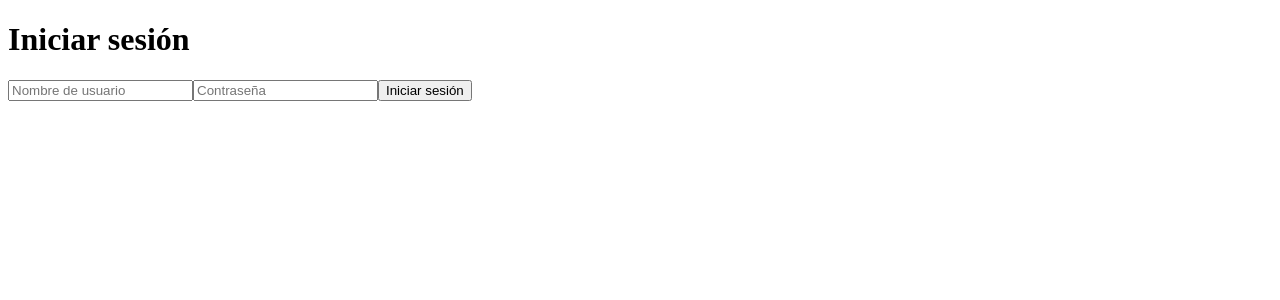
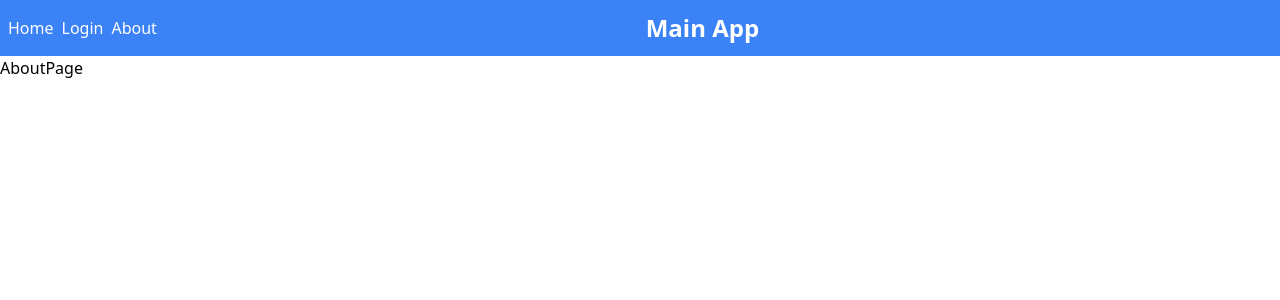
Before and after one commit to laurarengifo09/HOMEWORKS, a React (Create React App) app in the folder challenges/: page / in a window 1280 px wide. Shown: the top 300 px of the page. Built offline with nearby package versions, Linux system fonts and the light colour scheme.

Commit message:
challenge-11

```diff
--- a/challenges/package.json
+++ b/challenges/package.json
@@ -14,7 +14,6 @@
     "react-router-dom": "^6.10.0",
     "react-scripts": "5.0.1",
     "styled-components": "^5.3.9",
-    "tailwindcss": "^3.3.1",
     "web-vitals": "^2.1.4"
   },
   "scripts": {
@@ -40,5 +39,8 @@
       "last 1 firefox version",
       "last 1 safari version"
     ]
+  },
+  "devDependencies": {
+    "tailwindcss": "^3.3.1"
   }
 }
--- a/challenges/src/App.js
+++ b/challenges/src/App.js
@@ -1,11 +1,11 @@
 import logo from './logo.svg';
 import './index.css';
 import { TodoApp } from './Components/Challenge 10/TodoApp';
-import { MainApp } from './Components/pages/MainApp';
+// import { MainApp } from './Components/pages/MainApp';
 import { Small } from './Components/Small';
 import { Memorize } from './Components/Memorize';
 import { NavComponent } from './Components/Challenge11/NavComponents';
-import { LoginPage } from './Components/pages/Challenge12/LoginPage';
+// import { LoginPage } from './Components/pages/Challenge12/LoginPage';
 // import { NavComponent } from './Components/NavComponent';
 
 
@@ -13,11 +13,7 @@ function App() {
   return (
     <div >
       <>
-        {/* <FirstApp></FirstApp>
-        <Counter sum={0}></Counter> */}
-        {/* <Button></Button> */}
-        {/* <GifExpertApp></GifExpertApp> */}
-        <LoginPage></LoginPage>
+        <NavComponent></NavComponent>
       </>
     </div>
   );
--- a/challenges/src/Components/pages/Challenge12/PrivateRoutes.js
+++ b/challenges/src/Challenge12/PrivateRoutes.js
@@ -1,6 +1,6 @@
 import React,{useContext} from "react";
 import { useLocation } from "react-router";
-import { UserContext } from "../../../Context/UserContext";
+import { UserContext } from "../Context/UserContext";
 
 
 export const PrivateRoutes =({children})=>{
--- a/challenges/src/Components/Challenge11/NavComponents.js
+++ b/challenges/src/Components/Challenge11/NavComponents.js
@@ -1,6 +1,6 @@
 import React from 'react';
 import {Link, BrowserRouter,Route, Routes, Navigate} from 'react-router-dom';
-import { LoginPage } from '../pages/Challenge12/LoginPage';
+import { LoginPage } from '../../Challenge12/LoginPage';
 import { HomePage } from '../pages/HomePage';
 import { AboutPage } from '../pages/AboutPage';
 
@@ -8,12 +8,16 @@ import { AboutPage } from '../pages/AboutPage';
 
 export const NavComponent =()=>{
   return (
-        <div className="bg-blue-500">
-        <h1 className="text-2xl font-bold">Main App</h1>
-        <nav className="flex space-x-4">
-          <a href="./home" className="text-blue-500 hover:text-blue-700">Home</a>
-          <a href="./login" className="text-blue-500 hover:text-blue-700">Login</a>
-          <a href="./about" className="text-blue-500 hover:text-blue-700">About</a>
+      <div className="">
+      <nav className="flex align-middle bg-blue-500 px-2 py-3 space-x-4">
+        <div className='flex gap-2 pt-1'>
+          <a href="./home" className="text-white hover:text-blue-700">Home</a>
+          <a href="./login" className="text-white hover:text-blue-700">Login</a>
+          <a href="./about" className="text-white hover:text-blue-700">About</a>
+        </div>
+        <div className='flex w-full pr-10 justify-center justify-center'>
+          <h1 className="text-white text-2xl font-bold">Main App</h1>
+        </div>
       </nav>
       <BrowserRouter>
         <Routes>
--- /dev/null
+++ b/challenges/tailwind.config.js
@@ -0,0 +1,10 @@
+/** @type {import('tailwindcss').Config} */
+module.exports = {
+  content: [
+    "./src/**/*.{html,js,jsx}"
+  ],
+  theme: {
+    extend: {},
+  },
+  plugins: [],
+}
```
Also changed, not shown: challenges/src/Challenge12/LoginPage.jsx (renamed from challenges/src/Components/pages/Challenge12/LoginPage.jsx), 1 other file (tests, documents, lock files or other folders). Lines whose indentation alone changed are shown as unchanged.
